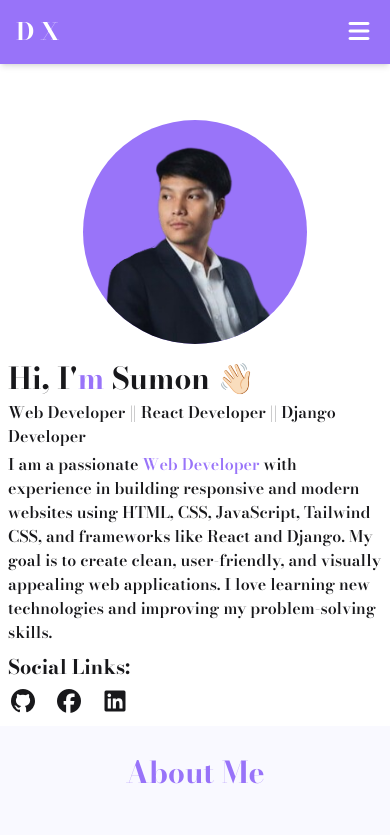
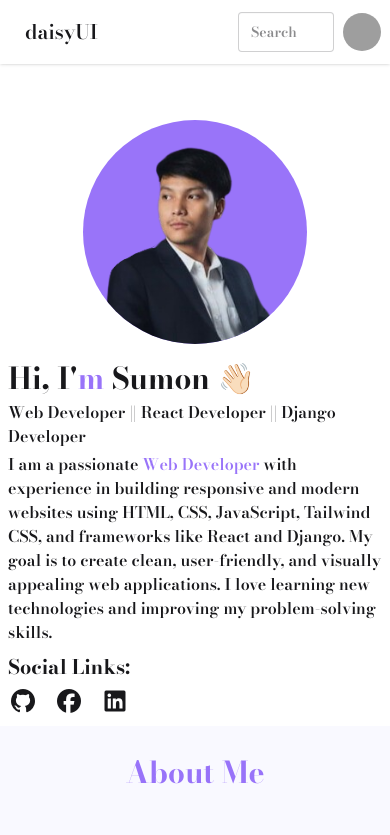
Before and after one commit to dxsumon/Portfolio-Assignment, a plain HTML site: page index.html in a window 390 px wide. Shown: the top 835 px of the page. Drawn offline with nearby package versions, Linux system fonts and the light colour scheme; grey boxes are pictures that could not be loaded.

Commit message:
Navbar for testing for mobile

```diff
--- a/index.html
+++ b/index.html
@@ -28,12 +28,12 @@
       scroll-behavior: smooth;
     }
 
-  .bodoni{
-  font-family: "Bodoni Moda", serif;
-  font-optical-sizing: auto;
-  font-weight: 600;
-  font-style: normal;
-  }
+    .bodoni {
+      font-family: "Bodoni Moda", serif;
+      font-optical-sizing: auto;
+      font-weight: 600;
+      font-style: normal;
+    }
   </style>
 </head>
 
@@ -41,7 +41,7 @@
 
   <header class="sticky top-0 w-full z-50 h-[72px]">
     <!-- New navbar -->
-    <nav class="navbar bg-[#9873f9] shadow-md fixed top-0 left-0 w-full z-50 px-4 sm:px-8">
+    <nav class="hidden navbar bg-[#9873f9] shadow-md fixed top-0 left-0 w-full z-50 px-4 sm:px-8">
       <!-- Logo -->
       <div class="flex-1">
         <a href="./index.html" class="sm:text-4xl text-2xl text-white font-bold">D X</a>
@@ -82,6 +82,32 @@
       </div>
     </nav>
 
+    <div class="navbar bg-base-100 shadow-sm">
+      <div class="flex-1">
+        <a class="btn btn-ghost text-xl">daisyUI</a>
+      </div>
+      <div class="flex gap-2">
+        <input type="text" placeholder="Search" class="input input-bordered w-24 md:w-auto" />
+        <div class="dropdown dropdown-end">
+          <div tabindex="0" role="button" class="btn btn-ghost btn-circle avatar">
+            <div class="w-10 rounded-full">
+              <img alt="Tailwind CSS Navbar component"
+                src="https://img.daisyui.com/images/stock/photo-1534528741775-53994a69daeb.webp" />
+            </div>
+          </div>
+          <ul tabindex="0" class="menu menu-sm dropdown-content bg-base-100 rounded-box z-1 mt-3 w-52 p-2 shadow">
+            <li>
+              <a class="justify-between">
+                Profile
+                <span class="badge">New</span>
+              </a>
+            </li>
+            <li><a>Settings</a></li>
+            <li><a>Logout</a></li>
+          </ul>
+        </div>
+      </div>
+    </div>
 
   </header>
 
```
